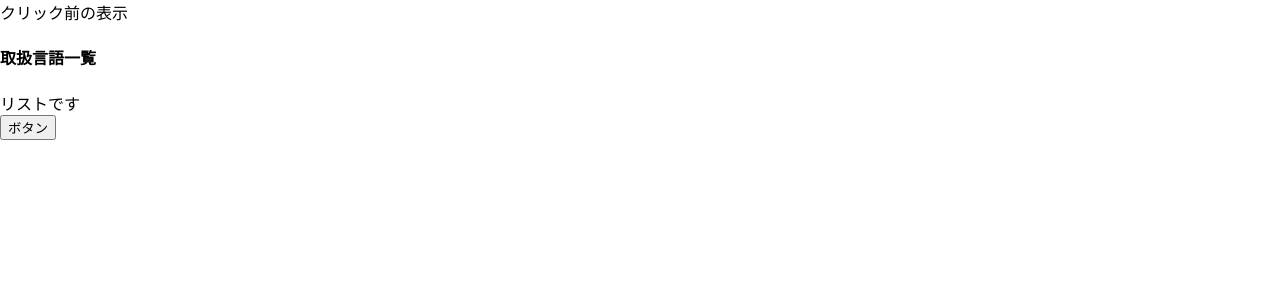
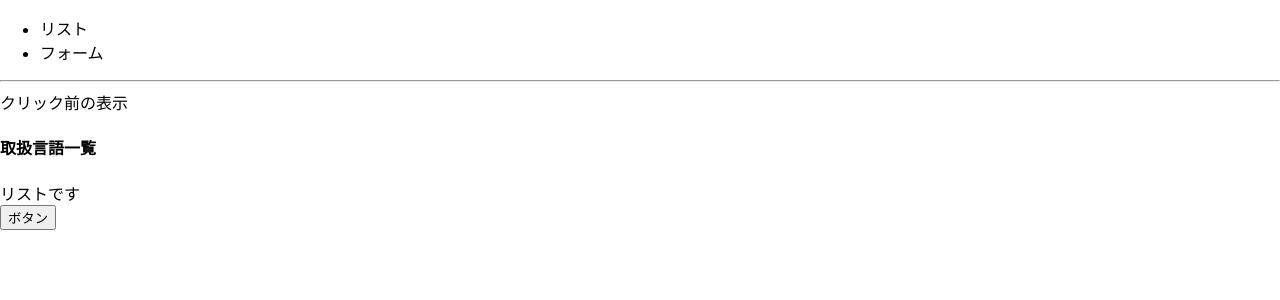
Before and after one commit to yuki-o0413/ReactPrc, a React (Create React App) app: page / in a window 1280 px wide. Shown: the top 300 px of the page. Built offline with nearby package versions, Linux system fonts and the light colour scheme.

Commit message:
added tab

```diff
--- a/src/App.js
+++ b/src/App.js
@@ -1,14 +1,29 @@
-import { useState } from 'react'; // 追加
+import { useState } from 'react';
 import { List } from "./List";
+import { Form } from "./Form";
 
 function App() {
   const [description, setDescription] = useState('クリック前の表示');
+  const [tab, setTab] = useState('list');
+
+  const changeDescription = () => {
+    setDescription('クリック後の表示です。')
+  }
 
   return (
     <div>
+      <header>
+        <ul>
+          <li onClick={() => setTab('list')}>リスト</li>
+          <li onClick={() => setTab('form')}>フォーム</li>
+        </ul>
+      </header>
+      <hr />
       {description}
-      <List title="取扱言語一覧" />
-      <button onClick={() => setDescription}>ボタン</button>
+      {
+        tab === 'list' ? <List title="取扱言語一覧" /> : <Form />
+      }
+      <button onClick={changeDescription}>ボタン</button>
     </div>
   );
 }
--- /dev/null
+++ b/src/Form.js
@@ -0,0 +1,7 @@
+export const Form = () => {
+  return (
+    <div>
+      フォームです
+    </div>
+  )
+}
```
Also changed, not shown: 1 other file (tests, documents, lock files or other folders).
